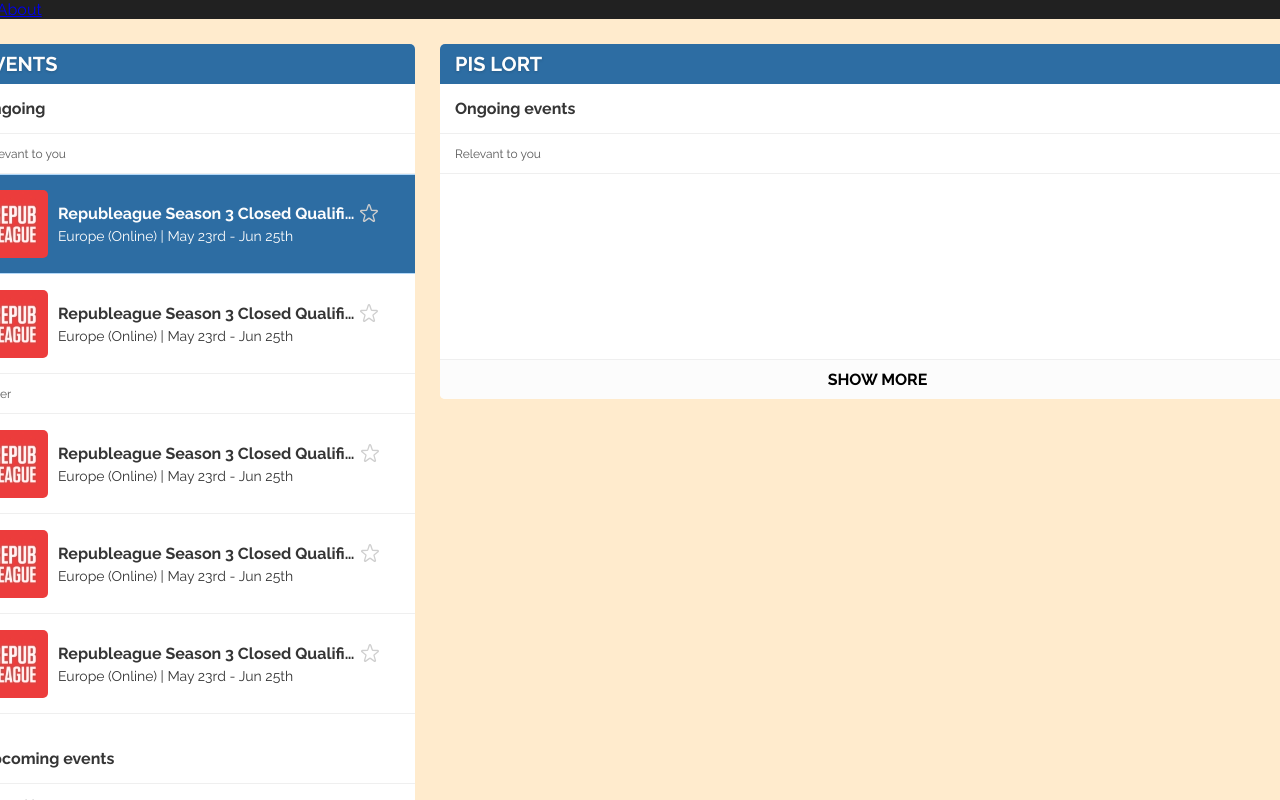
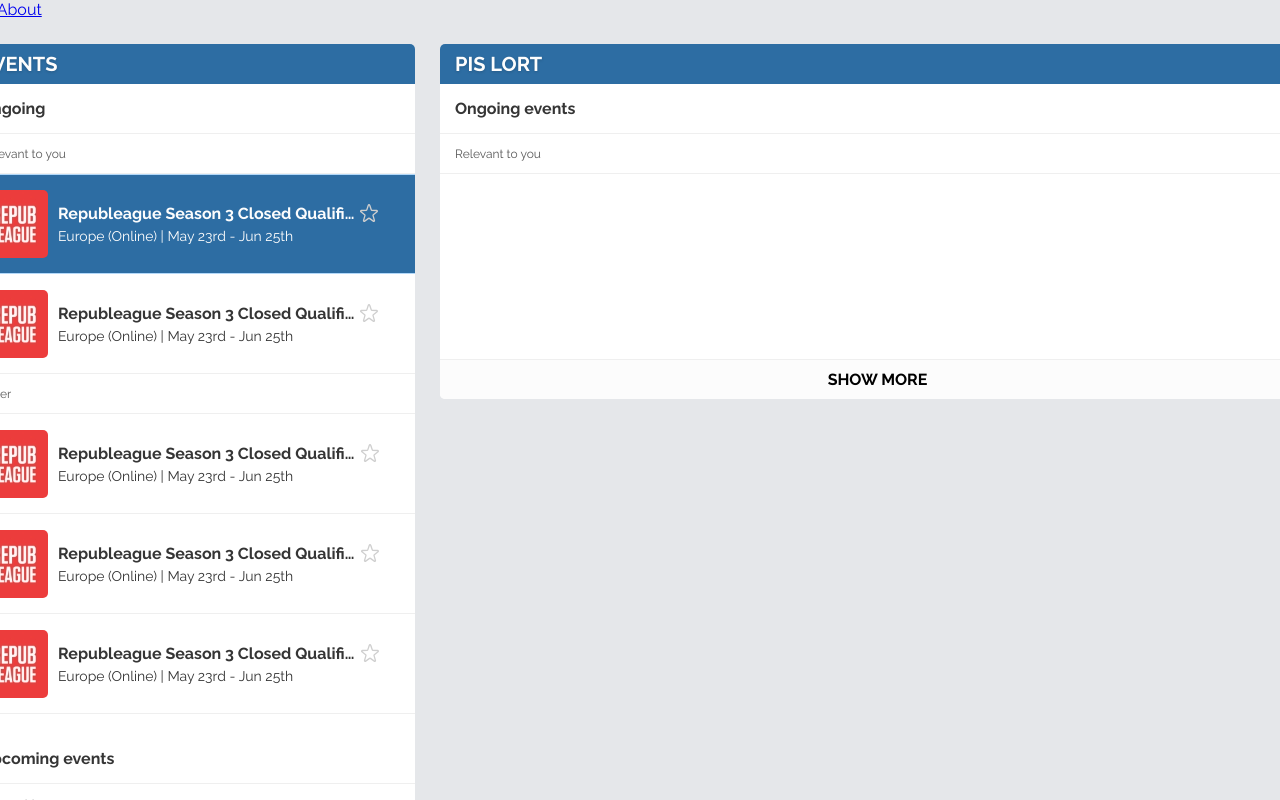
Before and after one commit to TheRealArtonn/hltv, a Vue app in the folder frontend/: page / in a window 1280 px wide. Shown: the top 800 px of the page. Built offline with nearby package versions, Linux system fonts and the light colour scheme.

Commit message:
Adding two presets file, adding an new icon and doing default css rules changes.

```diff
--- a/frontend/src/assets/styles/_base.scss
+++ b/frontend/src/assets/styles/_base.scss
@@ -26,7 +26,7 @@
     width: 100%;
     height: auto;
     font-family: "Raleway", sans-serif;
-    background-color: rgb(33, 33, 33);
+    background-color: var.$bg-color;
     display: flex;
     justify-content: center;
 }
--- a/frontend/src/assets/styles/_variables.scss
+++ b/frontend/src/assets/styles/_variables.scss
@@ -6,7 +6,7 @@
 $element-border-color: #efefef;
 
 $element-button-color: #fcfcfc;
-$element-button-hover: #f7f5f5;
+$element-button-hover: #eef4f9;
 
 $header-gradient-background-color: #2d6da3;
 
@@ -14,3 +14,5 @@
 
 $list-select-bg: #edf6fe;
 $list-select-border: #b2d8f9;
+
+$bg-color: #e5e7ea;
--- a/frontend/src/assets/styles/app.scss
+++ b/frontend/src/assets/styles/app.scss
@@ -14,7 +14,7 @@
 .grid {
     width: 1400px;
     height: auto;
-    background-color: blanchedalmond;
+    background-color: var.$bg-color;
     display: grid;
     grid-template-columns: repeat(3, 1fr);
     grid-auto-rows: 70px;
--- a/frontend/src/components/LeftImageListItem.vue
+++ b/frontend/src/components/LeftImageListItem.vue
@@ -58,4 +58,9 @@
 <style lang="scss" scoped>
 //Import needed css partials, in this case we needed the variables.
 @import "@/assets/styles/_variables.scss";
+
+.list-item--selected .title-container__favorit--active,
+.list-item--selected .title-container__favorit:hover {
+    background-image: url(@/assets/img/icons/favorit-white-active.svg);
+}
 </style>
```
Also changed, not shown: frontend/src/assets/img/icons/favorit-white-active.svg (added), frontend/src/views/EventsPresetView.vue (added), frontend/src/views/NewsPresetView.vue (added).
